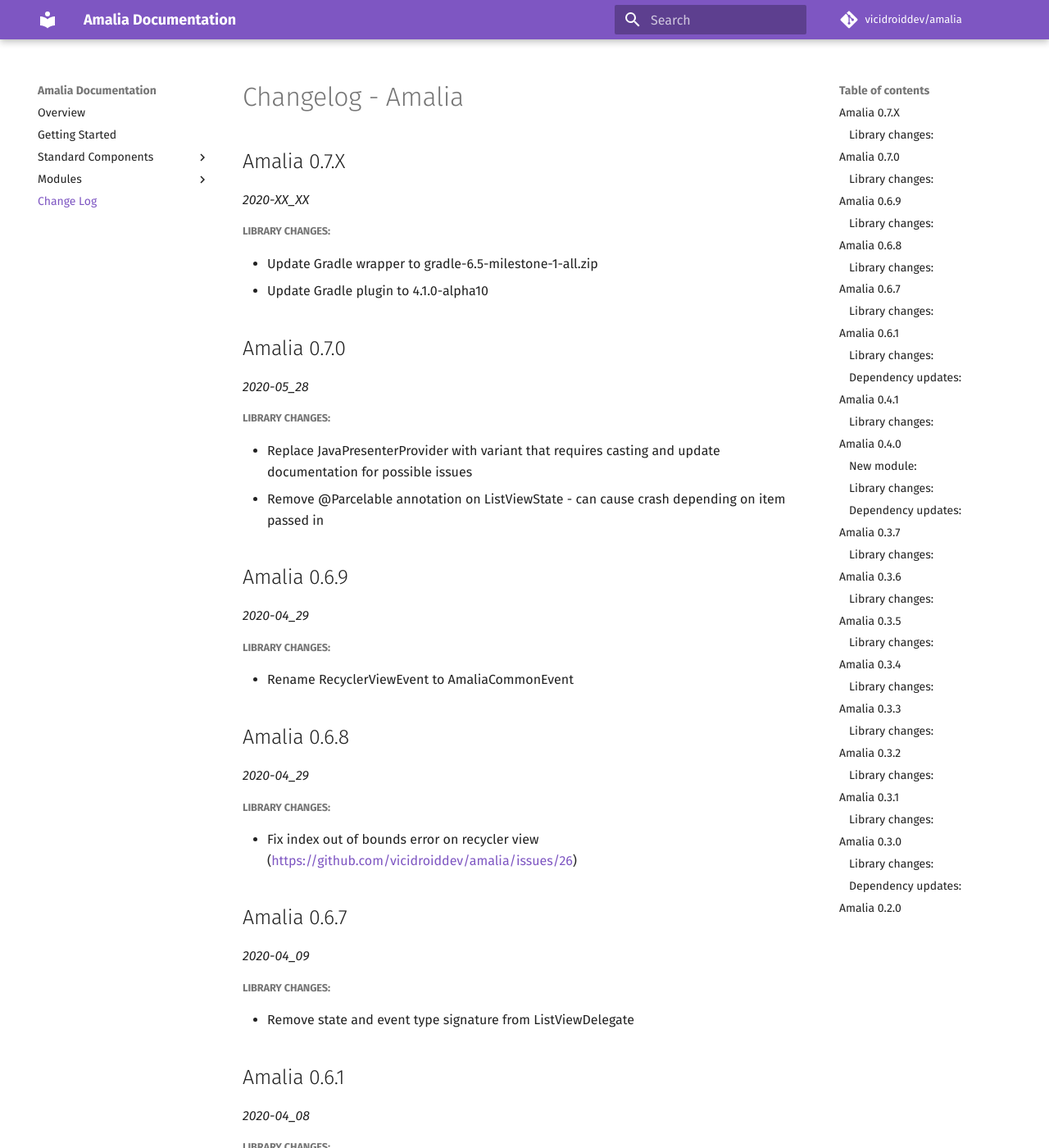
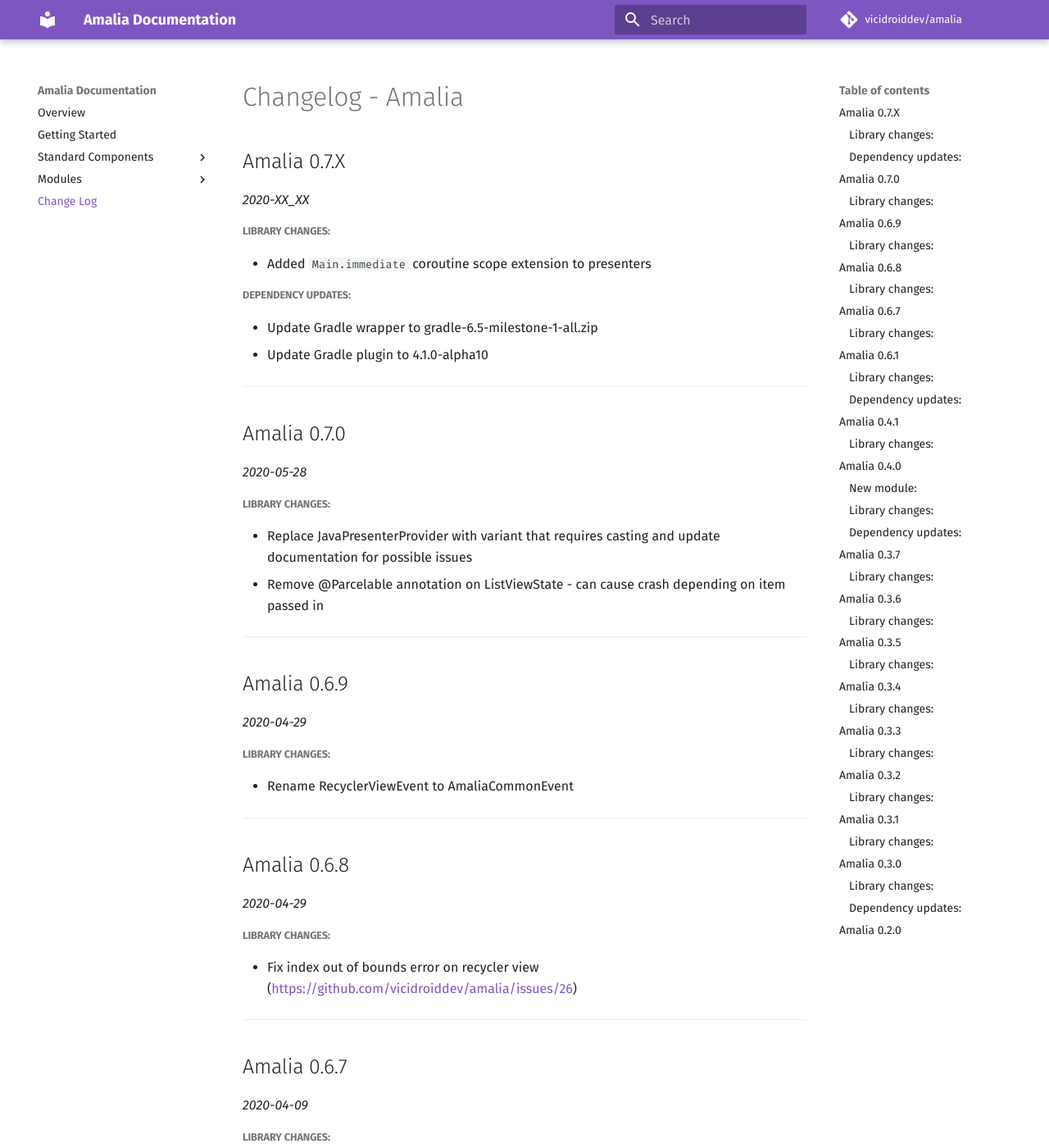
Before and after one commit to vicidroiddev/amalia, an MkDocs documentation site: the page built from documentation/docs/changelog.md, in a window 1280 px wide and 1400 px high. Shown: the whole window at 82% size. Built offline with MkDocs 1.6.1 and Material for MkDocs 9.7.7, drawn with Linux system fonts in a browser that asks for light colours; emoji names are drawn with the system emoji font; comment, search, counter and statistics services are not loaded; some of the changed text lies outside the part shown.

Commit message:
Fix up changelog

```diff
--- a/documentation/docs/changelog.md
+++ b/documentation/docs/changelog.md
@@ -1,4 +1,4 @@
-#Changelog - Amalia
+# Changelog - Amalia
 
 ## Amalia 0.7.X
 
@@ -6,48 +6,49 @@ _2020-XX_XX_
 
 ##### Library changes:
 
+* Added `Main.immediate` coroutine scope extension to presenters
+
+##### Dependency updates:
+
 * Update Gradle wrapper to gradle-6.5-milestone-1-all.zip
 * Update Gradle plugin to 4.1.0-alpha10
-
-
+___
 ## Amalia 0.7.0
 
-_2020-05_28_
+_2020-05-28_
 
 ##### Library changes:
 
 * Replace JavaPresenterProvider with variant that requires casting and update documentation for possible issues
 * Remove @Parcelable annotation on ListViewState - can cause crash depending on item passed in
-
-
+___
 ## Amalia 0.6.9
 
-_2020-04_29_
+_2020-04-29_
 
 ##### Library changes:
 
 * Rename RecyclerViewEvent to AmaliaCommonEvent
-
+___
 ## Amalia 0.6.8
 
-_2020-04_29_
+_2020-04-29_
 
 ##### Library changes:
 
 * Fix index out of bounds error on recycler view (https://github.com/vicidroiddev/amalia/issues/26)
-
-
+___
 ## Amalia 0.6.7
 
-_2020-04_09_
+_2020-04-09_
 
 ##### Library changes:
 
 * Remove state and event type signature from ListViewDelegate
-
+___
 ## Amalia 0.6.1
 
-_2020-04_08_
+_2020-04-08_
 
 ##### Library changes:
 
@@ -65,26 +66,25 @@ _2020-04_08_
     - appcompat, corektx, constraintlayout, recyclerview, savedstate
     - mockito, roboelectric, coroutines
     - material, retrofit, moshi, glide, leak canary
-
+___
 ## Amalia 0.4.1
 
-_2019-10_18_
+_2019-10-18_
 
-#####Library changes:
+##### Library changes:
 
 * ViewDelegates can now intercept view events to easily apply lateinit fields residing in some BaseEvent
-
-
+___
 ## Amalia 0.4.0
 
-_2019-10_02_
+_2019-10-02_
 
-#####New module:
+##### New module:
 
 * RecyclerView support
     * Can support numerous presenters that rely on different recycler items
 
-#####Library changes:
+##### Library changes:
 
 * Add feature logging capability for presenters and recyclerviews, see Logging.kt
 * Allow child presenter provider to leverage hooks for applying common fields to base presenters
@@ -94,98 +94,89 @@ _2019-10_02_
 * onPresenterDestroyed() was previously not invoked on child presenters
 * onCleared has been made final, rely on #onPresenterDestroyed instead
 
-
-#####Dependency updates:
+##### Dependency updates:
 
 * Updated Coroutine library to 1.3.0 for scope support
 * Updated Kotlin to 1.3.50
 * Updated Build tools to 29.0.2
-
-
+___
 ## Amalia 0.3.7
 
-_2019-08_14_
+_2019-08-14_
 
-#####Library changes:
+##### Library changes:
 
 * Fix dependency issues with samples
-
-
+___
 ## Amalia 0.3.6
 
-_2019-07_06_
+_2019-07-06_
 
-#####Library changes:
+##### Library changes:
 
 * Name space for library changed after adding second gradle module, docs reflect proper names.
-
-
+___
 ## Amalia 0.3.5
 
-_2019-07_06_
+_2019-07-06_
 
-#####Library changes:
+##### Library changes:
 
 * Ensure coroutine scopes is present as separate android artifact
-
-
+___
 ## Amalia 0.3.4
 
-_2019-06_26_
+_2019-06-26_
 
-#####Library changes:
+##### Library changes:
 
 * More useful bind method provided which takes a lifecycleOwner and a lambda for states
 * Add coroutine scopes as extension property to presenters (https://github.com/vicidroiddev/amalia/issues/12)
-
-
+___
 ## Amalia 0.3.3
 
-_2019-06_15_
+_2019-06-15_
 
-#####Library changes:
+##### Library changes:
 
 * Hooks for presenter should be initialized before loadInitialState (https://github.com/vicidroiddev/amalia/issues/17)
-
-
+___
 ## Amalia 0.3.2
 
-_2019-06_11_
+_2019-06-11_
 
-#####Library changes:
+##### Library changes:
 
 * Remove unnecessary argument for lifecycleowner when observing events (https://github.com/vicidroiddev/amalia/commit/975f5254826d49c6826a71fb279f837740592c7f)
-
-
+___
 ## Amalia 0.3.1
 
 _2019-06-10_
 
-#####Library changes:
+##### Library changes:
 
 * Remove live data from ViewDelegate interface (https://github.com/vicidroiddev/amalia/issues/15)
-
-
+___
 ## Amalia 0.3.0
 
 _2019-06-09_
 
 Note: This version will rely on android x saved state library to be included in your app.
 
-#####Library changes:
+##### Library changes:
 
 * Add automatic handling of savedInstanceState to amalia components (https://github.com/vicidroiddev/amalia/issues/2)
 * Improve overrides in presenter for save state handling (https://github.com/vicidroiddev/amalia/issues/11)
 * Abstract ViewDelegate functionality to an interface (https://github.com/vicidroiddev/amalia/issues/13)
 
-#####Dependency updates:
+##### Dependency updates:
 
 * com.android.tools.build:gradle:3.5.0-beta05
 * androidx.constraintlayout:constraintlayout:2.0.0-beta2
 * androidx.core:core-ktx:1.2.0-alpha02'
 * androidx.test.espresso:espresso-core:3.3.0-alpha01
 * androidx.test:runner:1.3.0-alpha01
-
+___
 ## Amalia 0.2.0
 
 _2019-06-04_
```
